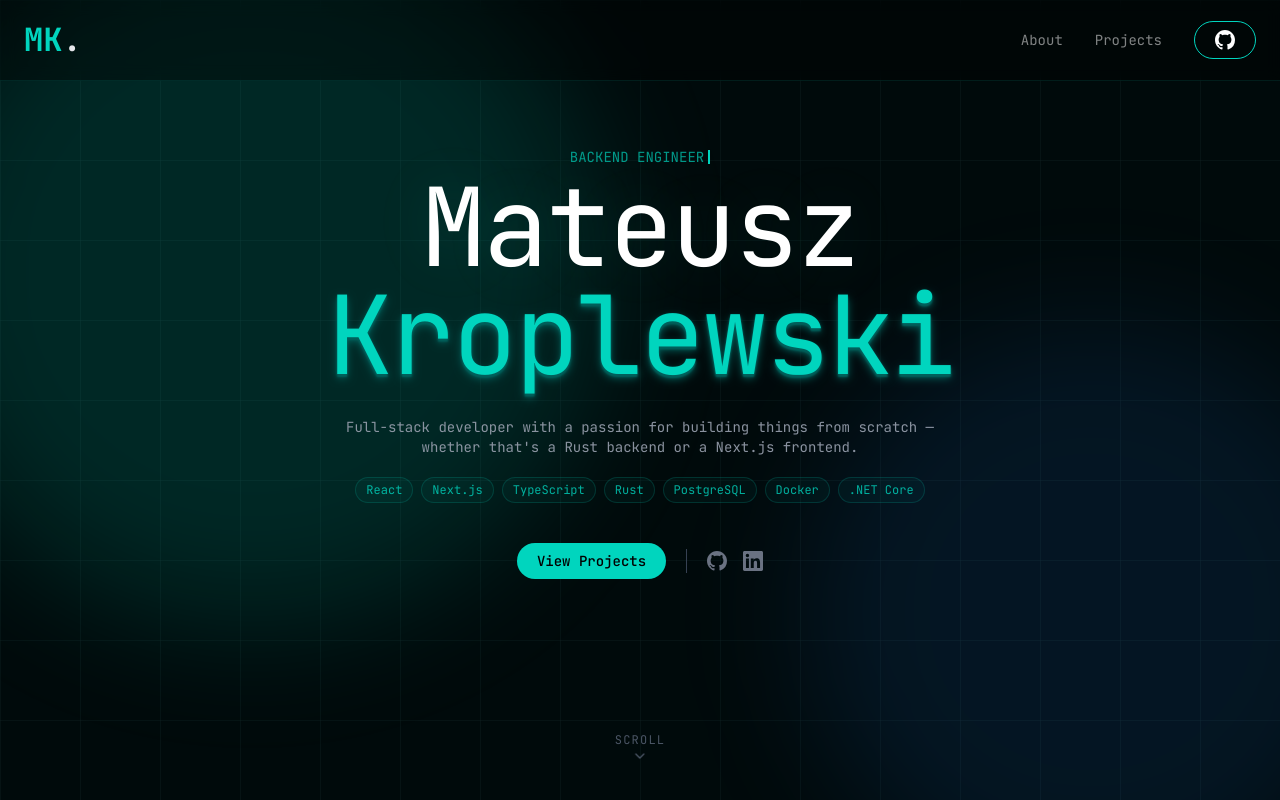
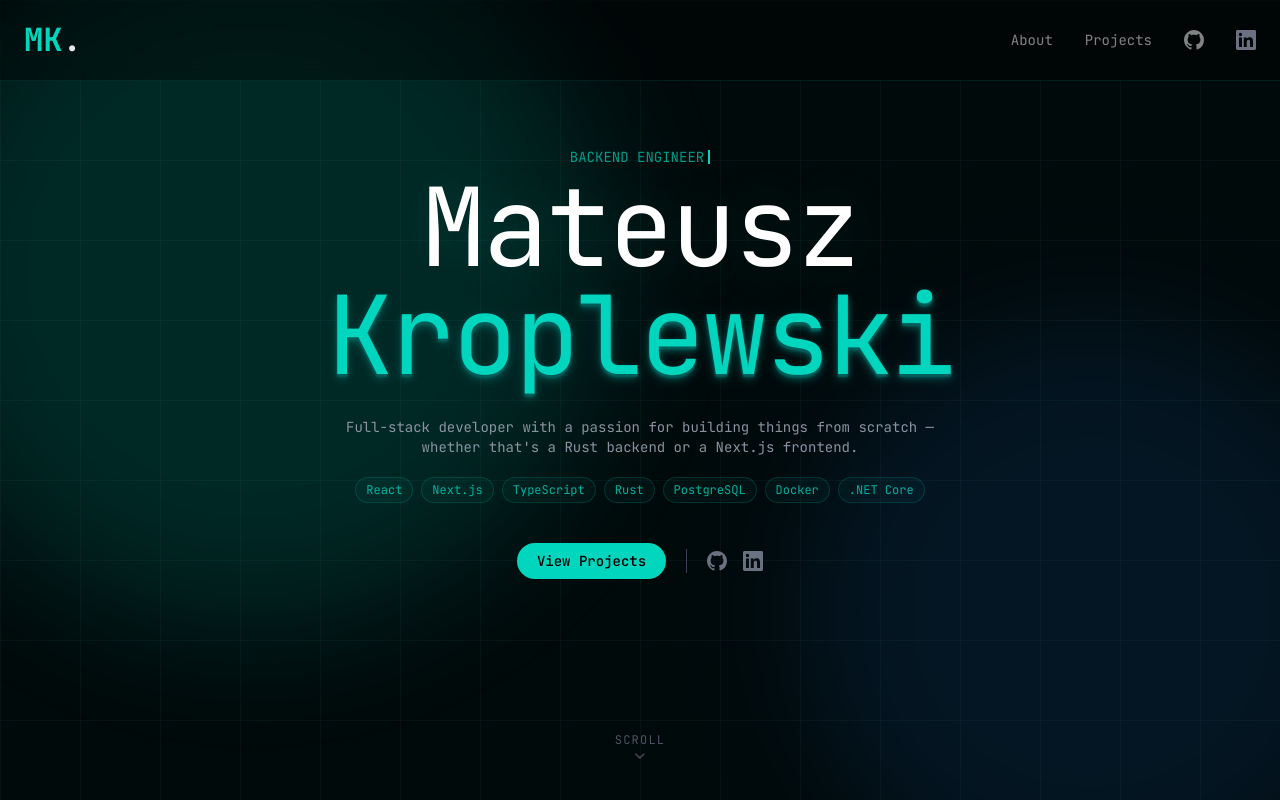
Before and after one commit to Kroplewski-M/Portfolio-6, a React (Vite) app: page / in a window 1280 px wide. Shown: the top 800 px of the page. Built offline with nearby package versions, Linux system fonts and the light colour scheme.

Commit message:
minor updates

```diff
--- a/src/components/nav.tsx
+++ b/src/components/nav.tsx
@@ -1,5 +1,6 @@
 import { useState } from "react";
 import GithubSvg from "../svg/githubSvg";
+import LinkedinSvg from "../svg/linkedinSvg";
 
 export default function Nav() {
   const [menuOpen, setMenuOpen] = useState(false);
@@ -24,9 +25,18 @@ export default function Nav() {
             href="https://github.com/Kroplewski-M"
             target="_blank"
             rel="noopener noreferrer"
-            className="rounded-full border border-teal-400 text-white py-2 px-5 text-sm cursor-pointer transition-all duration-300 hover:bg-teal-400/10 hover:shadow-lg hover:shadow-teal-900/50"
+            className="hover:text-white"
           >
             <GithubSvg />
+          </a>
+          <a
+            href="https://linkedin.com/"
+            target="_blank"
+            rel="noopener noreferrer"
+            className="text-gray-500 hover:text-white transition-colors duration-300"
+            aria-label="LinkedIn"
+          >
+            <LinkedinSvg />
           </a>
         </div>
         {!menuOpen && (
@@ -69,9 +79,18 @@ export default function Nav() {
               href="https://github.com/Kroplewski-M"
               target="_blank"
               rel="noopener noreferrer"
-              className="rounded-full border border-teal-400 text-white py-2 px-5 text-sm cursor-pointer transition-all duration-300 hover:bg-teal-400/10 hover:shadow-lg hover:shadow-teal-900/50"
+              className="hover:text-white"
             >
               <GithubSvg />
+            </a>
+            <a
+              href="https://linkedin.com/"
+              target="_blank"
+              rel="noopener noreferrer"
+              className="text-gray-500 hover:text-white transition-colors duration-300"
+              aria-label="LinkedIn"
+            >
+              <LinkedinSvg />
             </a>
           </div>
         </div>
```
